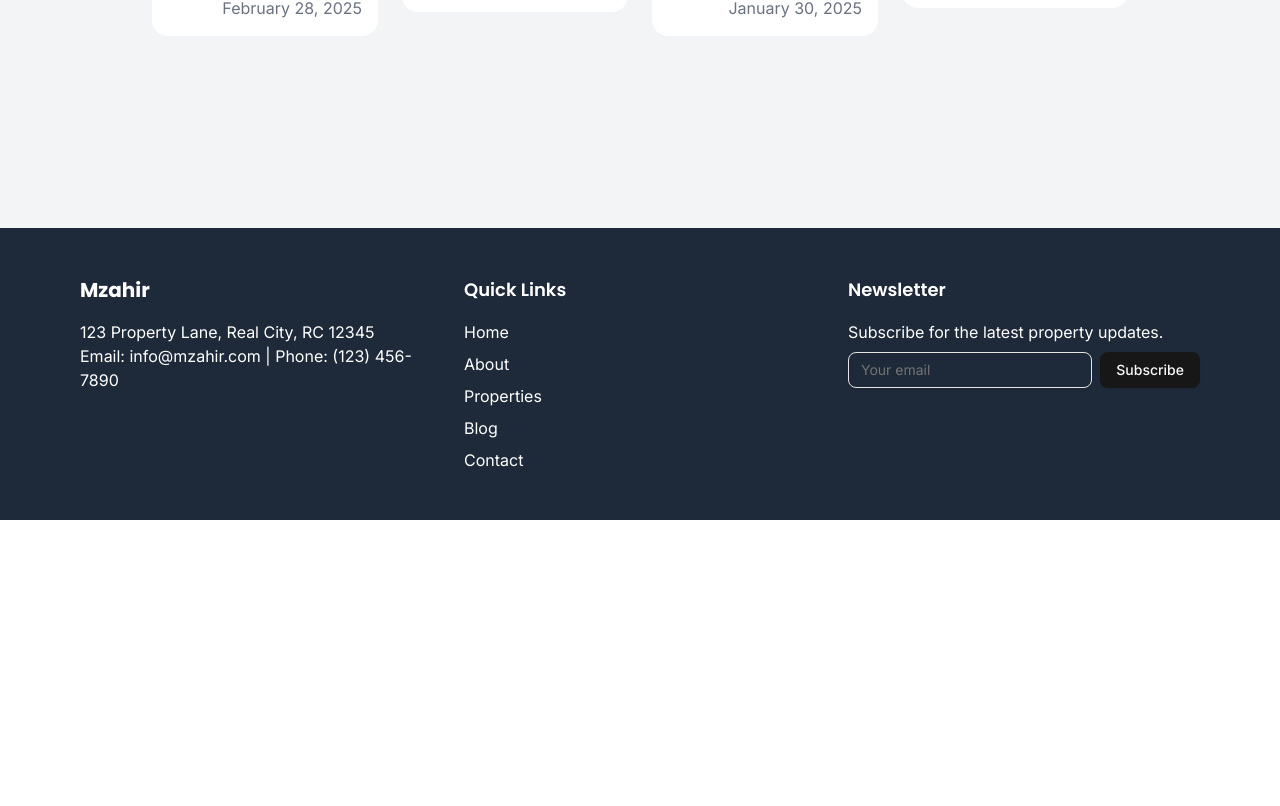
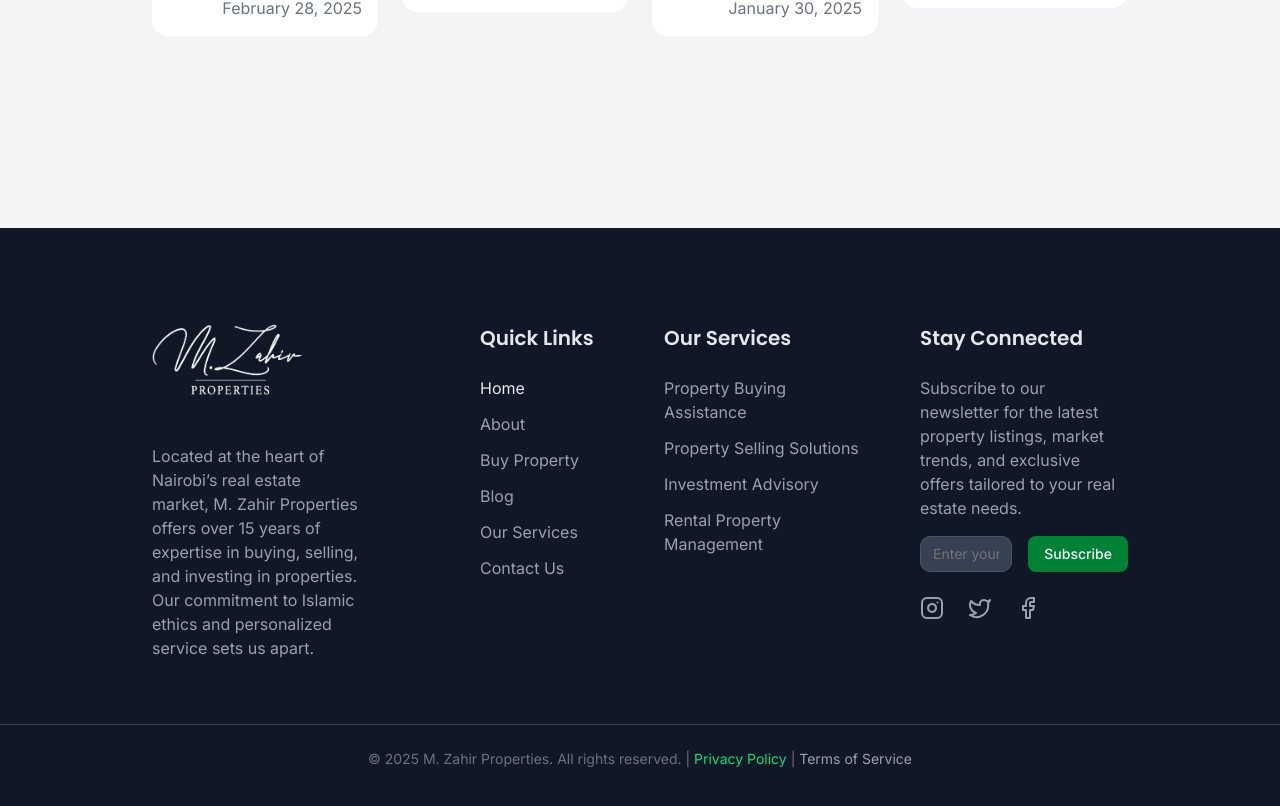
Before and after one commit to evanswanjau/mzahir-properties, a React (Vite) app: page /faqs in a window 1280 px wide. Shown: the part 2275-3081 px from the top of the page. Before the commit the page ends 2795 px from the top, so only its background shows below. Built offline with nearby package versions, Linux system fonts and the light colour scheme; the HTML template or start-up script is replaced by a standard one.

Commit message:
Added footer component

```diff
--- a/src/components/Footer.tsx
+++ b/src/components/Footer.tsx
@@ -1,57 +1,187 @@
 import { Button } from "@/components/ui/button";
 import { Input } from "@/components/ui/input";
+import { Instagram, Twitter, Facebook } from "lucide-react";
 
 const Footer = () => {
   return (
-    <footer className="bg-gray-800 text-white py-12">
-      <div className="max-w-6xl mx-auto px-4 grid grid-cols-1 md:grid-cols-3 gap-8">
+    <footer className="bg-gray-900 text-white pt-24 pb-16">
+      <div className="max-w-[80%] mx-auto px-6 grid grid-cols-1 md:grid-cols-4 gap-12">
         <div>
-          <h3 className="text-xl font-bold mb-4">Mzahir</h3>
-          <p>123 Property Lane, Real City, RC 12345</p>
-          <p>Email: info@mzahir.com | Phone: (123) 456-7890</p>
+          <a href="/">
+            <img
+              src="/images/logo-white.png"
+              alt="Mzahir Logo"
+              className="h-18 w-auto mb-12"
+            />
+          </a>
+          <p className="text-gray-400 mb-4">
+            Located at the heart of Nairobi’s real estate market, M. Zahir
+            Properties offers over 15 years of expertise in buying, selling, and
+            investing in properties. Our commitment to Islamic ethics and
+            personalized service sets us apart.
+          </p>
         </div>
-        <div>
-          <h4 className="text-lg font-semibold mb-4">Quick Links</h4>
-          <ul className="space-y-2">
+
+        {/* Quick Links */}
+        <div className="ml-18">
+          <h4 className="text-xl font-semibold mb-6 text-gray-200">
+            Quick Links
+          </h4>
+          <ul className="space-y-3">
             <li>
-              <a href="#home" className="hover:text-gray-300">
+              <a
+                href="/"
+                className="text-gray-200 hover:text-green-300 transition-colors"
+              >
                 Home
               </a>
             </li>
             <li>
-              <a href="#about" className="hover:text-gray-300">
+              <a
+                href="/about"
+                className="text-gray-400 hover:text-green-300 transition-colors"
+              >
                 About
               </a>
             </li>
             <li>
-              <a href="#properties" className="hover:text-gray-300">
-                Properties
+              <a
+                href="/buy-property"
+                className="text-gray-400 hover:text-green-300 transition-colors"
+              >
+                Buy Property
               </a>
             </li>
             <li>
-              <a href="#blog" className="hover:text-gray-300">
+              <a
+                href="/blog"
+                className="text-gray-400 hover:text-green-300 transition-colors"
+              >
                 Blog
               </a>
             </li>
             <li>
-              <a href="#contact" className="hover:text-gray-300">
-                Contact
+              <a
+                href="/services"
+                className="text-gray-400 hover:text-green-300 transition-colors"
+              >
+                Our Services
+              </a>
+            </li>
+            <li>
+              <a
+                href="/contact-us"
+                className="text-gray-400 hover:text-green-300 transition-colors"
+              >
+                Contact Us
               </a>
             </li>
           </ul>
         </div>
+
+        {/* Services */}
         <div>
-          <h4 className="text-lg font-semibold mb-4">Newsletter</h4>
-          <p className="mb-2">Subscribe for the latest property updates.</p>
-          <div className="flex">
+          <h4 className="text-xl font-semibold mb-6 text-gray-200">
+            Our Services
+          </h4>
+          <ul className="space-y-3">
+            <li>
+              <a
+                href="#buy"
+                className="text-gray-400 hover:text-green-300 transition-colors"
+              >
+                Property Buying Assistance
+              </a>
+            </li>
+            <li>
+              <a
+                href="#sell"
+                className="text-gray-400 hover:text-green-300 transition-colors"
+              >
+                Property Selling Solutions
+              </a>
+            </li>
+            <li>
+              <a
+                href="#invest"
+                className="text-gray-400 hover:text-green-300 transition-colors"
+              >
+                Investment Advisory
+              </a>
+            </li>
+            <li>
+              <a
+                href="#rent"
+                className="text-gray-400 hover:text-green-300 transition-colors"
+              >
+                Rental Property Management
+              </a>
+            </li>
+          </ul>
+        </div>
+
+        {/* Newsletter & Social Media */}
+        <div>
+          <h4 className="text-xl font-semibold mb-6 text-gray-200">
+            Stay Connected
+          </h4>
+          <p className="text-gray-400 mb-4">
+            Subscribe to our newsletter for the latest property listings, market
+            trends, and exclusive offers tailored to your real estate needs.
+          </p>
+          <div className="flex flex-col sm:flex-row gap-4 mb-6">
             <Input
               type="email"
-              placeholder="Your email"
-              className="flex-1 mr-2"
+              placeholder="Enter your email"
+              className="flex-1 rounded-lg border-gray-600 bg-gray-700 text-white placeholder-gray-400"
             />
-            <Button variant="default">Subscribe</Button>
+            <Button
+              variant="default"
+              className="bg-green-700 hover:bg-green-800 w-full sm:w-auto"
+            >
+              Subscribe
+            </Button>
+          </div>
+          <div className="flex space-x-6">
+            <a
+              href="https://instagram.com/mzahirproperties"
+              target="_blank"
+              rel="noopener noreferrer"
+              className="text-gray-400 hover:text-green-300 transition-colors"
+            >
+              <Instagram className="w-6 h-6" />
+            </a>
+            <a
+              href="https://twitter.com/mzahirprops"
+              target="_blank"
+              rel="noopener noreferrer"
+              className="text-gray-400 hover:text-green-300 transition-colors"
+            >
+              <Twitter className="w-6 h-6" />
+            </a>
+            <a
+              href="https://facebook.com/mzahirproperties"
+              target="_blank"
+              rel="noopener noreferrer"
+              className="text-gray-400 hover:text-green-300 transition-colors"
+            >
+              <Facebook className="w-6 h-6" />
+            </a>
           </div>
         </div>
+      </div>
+      <div className="mt-12 border-t border-gray-700 pt-6 text-center text-sm text-gray-500">
+        <p>
+          &copy; {new Date().getFullYear()} M. Zahir Properties. All rights
+          reserved. |{" "}
+          <a href="#privacy" className="text-green-400 hover:text-green-300">
+            Privacy Policy
+          </a>{" "}
+          |{" "}
+          <a href="#terms" className="text-gray-400 hover:text-green-300">
+            Terms of Service
+          </a>
+        </p>
       </div>
     </footer>
   );
```
